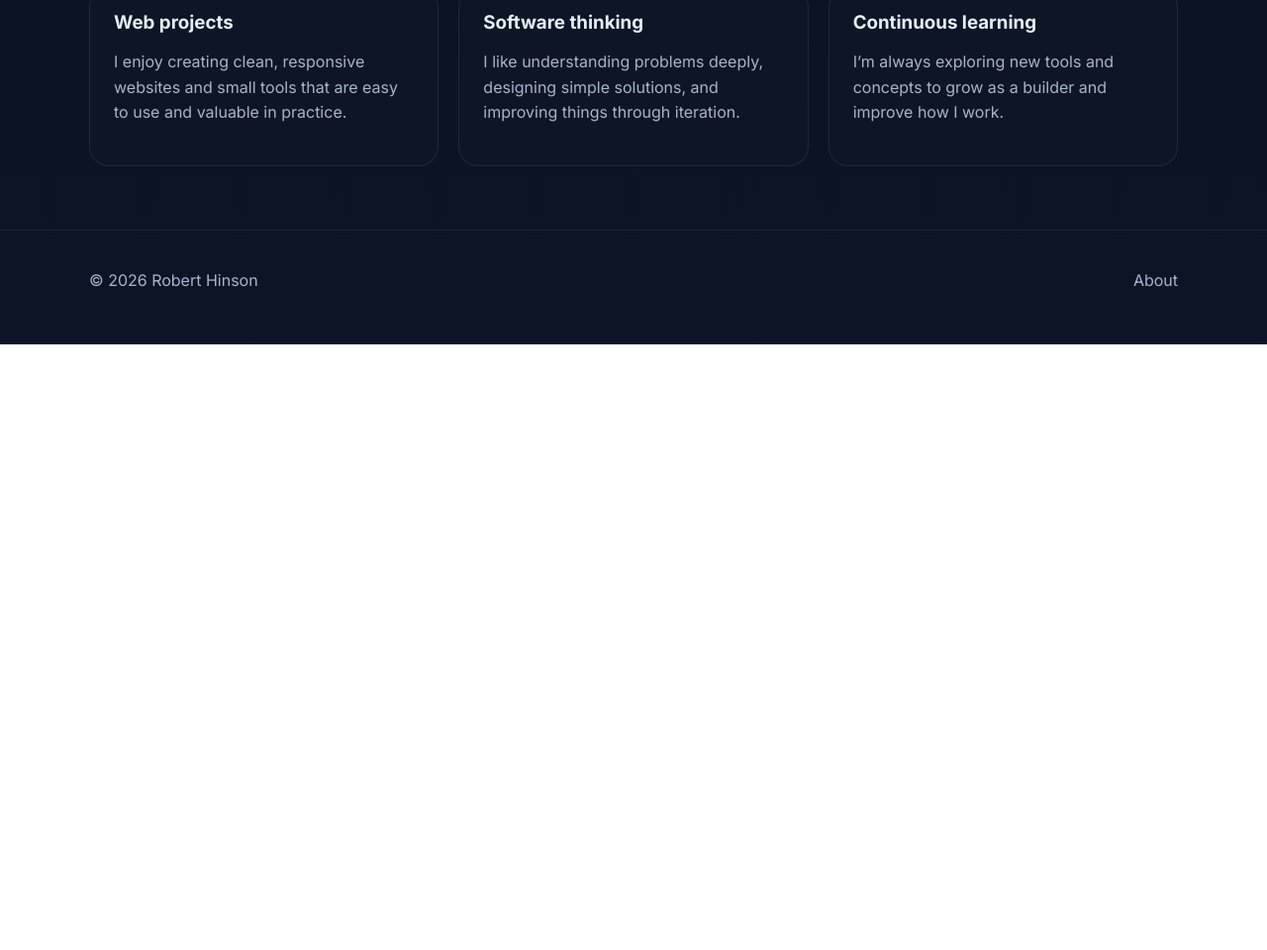
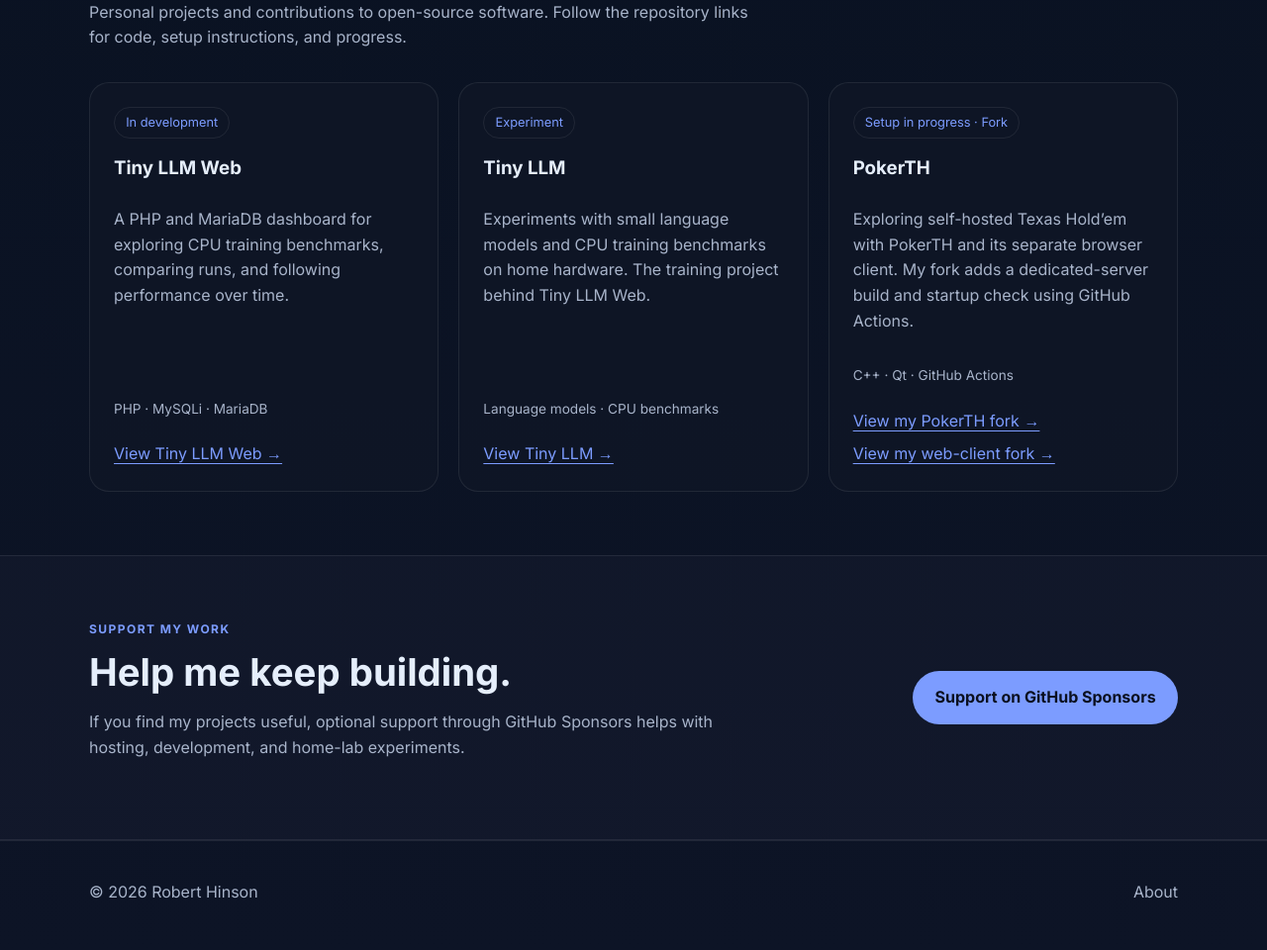
Before and after one commit to oppiet30/oppiet30.github.io, a plain HTML site: page index.html in a window 1280 px wide. Shown: the part 755-1715 px from the top of the page at 99% size. Before the commit the page ends 1103 px from the top, so only its background shows below. Drawn offline with Linux system fonts and the light colour scheme.

Commit message:
Showcase current projects and add optional sponsorship link

```diff
--- a/index.html
+++ b/index.html
@@ -6,7 +6,7 @@
     <title>Robert Hinson | Home</title>
     <meta
       name="description"
-      content="Personal portfolio and profile page for Robert Hinson."
+      content="Robert Hinson's projects in PHP, local language models, Linux, and open-source games."
     />
     <link rel="preconnect" href="https://fonts.googleapis.com" />
     <link rel="preconnect" href="https://fonts.gstatic.com" crossorigin />
@@ -22,6 +22,7 @@
         <a href="index.html" class="brand">Robert Hinson</a>
         <nav class="nav-links" aria-label="Main navigation">
           <a href="index.html" class="active">Home</a>
+          <a href="#projects">Projects</a>
           <a href="about.html">About</a>
         </nav>
       </div>
@@ -34,11 +35,12 @@
             <p class="eyebrow">Developer • Builder • Learner</p>
             <h1>Hi, I’m Robert Hinson.</h1>
             <p class="lead">
-              I design and build thoughtful digital experiences, explore new
-              technology, and enjoy turning ideas into useful products.
+              I learn by building: PHP websites, small language-model experiments,
+              and a Fedora home lab. I also explore open-source games and improve
+              the projects I use.
             </p>
             <div class="cta-row">
-              <a class="button primary" href="about.html">Learn more</a>
+              <a class="button primary" href="#projects">Explore my projects</a>
               <a class="button secondary" href="https://github.com/oppiet30" target="_blank" rel="noreferrer">GitHub</a>
             </div>
           </div>
@@ -47,46 +49,69 @@
             <div class="avatar">R</div>
             <h2>Currently focused on</h2>
             <ul>
-              <li>Software development</li>
-              <li>Problem solving</li>
-              <li>Learning and building</li>
+              <li>PHP and MariaDB benchmark dashboards</li>
+              <li>Small language models on CPU hardware</li>
+              <li>Fedora, Docker, and automated build checks</li>
             </ul>
           </div>
         </div>
       </section>
 
-      <section class="section">
+      <section class="section" id="projects" aria-labelledby="projects-heading">
         <div class="container">
           <div class="section-heading">
-            <p class="eyebrow">What I do</p>
-            <h2>Building useful things with code.</h2>
+            <p class="eyebrow">Featured projects</p>
+            <h2 id="projects-heading">What I’m working on.</h2>
+            <p class="section-intro">Personal projects and contributions to open-source software. Follow the repository links for code, setup instructions, and progress.</p>
           </div>
 
           <div class="feature-grid">
-            <article class="feature-card">
-              <h3>Web projects</h3>
+            <article class="feature-card project-card">
+              <span class="project-status">In development</span>
+              <h3>Tiny LLM Web</h3>
               <p>
-                I enjoy creating clean, responsive websites and small tools that
-                are easy to use and valuable in practice.
+                A PHP and MariaDB dashboard for exploring CPU training benchmarks,
+                comparing runs, and following performance over time.
               </p>
+              <p class="project-tech">PHP · MySQLi · MariaDB</p>
+              <a class="project-link" href="https://github.com/oppiet30/tiny-llm-web">View Tiny LLM Web →</a>
             </article>
 
-            <article class="feature-card">
-              <h3>Software thinking</h3>
+            <article class="feature-card project-card">
+              <span class="project-status">Experiment</span>
+              <h3>Tiny LLM</h3>
               <p>
-                I like understanding problems deeply, designing simple solutions,
-                and improving things through iteration.
+                Experiments with small language models and CPU training benchmarks
+                on home hardware. The training project behind Tiny LLM Web.
               </p>
+              <p class="project-tech">Language models · CPU benchmarks</p>
+              <a class="project-link" href="https://github.com/oppiet30/tiny-llm">View Tiny LLM →</a>
             </article>
 
-            <article class="feature-card">
-              <h3>Continuous learning</h3>
+            <article class="feature-card project-card">
+              <span class="project-status">Setup in progress · Fork</span>
+              <h3>PokerTH</h3>
               <p>
-                I’m always exploring new tools and concepts to grow as a builder
-                and improve how I work.
+                Exploring self-hosted Texas Hold’em with PokerTH and its separate
+                browser client. My fork adds a dedicated-server build and startup
+                check using GitHub Actions.
               </p>
+              <p class="project-tech">C++ · Qt · GitHub Actions</p>
+              <a class="project-link" href="https://github.com/oppiet30/pokerth">View my PokerTH fork →</a>
+              <a class="project-link" href="https://github.com/oppiet30/pokerth-web-client">View my web-client fork →</a>
             </article>
           </div>
+        </div>
+      </section>
+
+      <section class="section alt-bg" aria-labelledby="support-heading">
+        <div class="container support-panel">
+          <div>
+            <p class="eyebrow">Support my work</p>
+            <h2 id="support-heading">Help me keep building.</h2>
+            <p class="section-intro">If you find my projects useful, optional support through GitHub Sponsors helps with hosting, development, and home-lab experiments.</p>
+          </div>
+          <a class="button primary" href="https://github.com/sponsors/oppiet30">Support on GitHub Sponsors</a>
         </div>
       </section>
     </main>
--- a/styles.css
+++ b/styles.css
@@ -148,7 +148,7 @@
 
 .button.primary {
   background: var(--primary);
-  color: white;
+  color: var(--bg);
 }
 
 .button.primary:hover {
@@ -233,6 +233,61 @@
   max-width: 700px;
 }
 
+a:focus-visible {
+  outline: 3px solid var(--primary);
+  outline-offset: 5px;
+}
+
+#projects {
+  scroll-margin-top: 90px;
+}
+
+.section-intro {
+  max-width: 680px;
+  color: var(--muted);
+}
+
+.project-card {
+  display: flex;
+  flex-direction: column;
+  align-items: flex-start;
+}
+
+.project-status {
+  margin-bottom: 1.2rem;
+  padding: 0.3rem 0.7rem;
+  border: 1px solid var(--border);
+  border-radius: 999px;
+  color: var(--primary);
+  font-size: 0.8rem;
+}
+
+.project-card .project-tech {
+  margin-top: auto;
+  padding-top: 1rem;
+  font-size: 0.85rem;
+}
+
+.project-link {
+  color: var(--primary);
+  margin-top: 0.5rem;
+  text-decoration: underline;
+  text-underline-offset: 4px;
+}
+
+.support-panel {
+  display: flex;
+  align-items: center;
+  justify-content: space-between;
+  gap: 2rem;
+  flex-wrap: wrap;
+}
+
+@media (prefers-reduced-motion: reduce) {
+  html { scroll-behavior: auto; }
+  .button { transition: none; }
+}
+
 .site-footer {
   border-top: 1px solid var(--border);
   padding: 1.4rem 0 2.2rem;
```
Also changed, not shown: about.html (+1 -0 lines).
